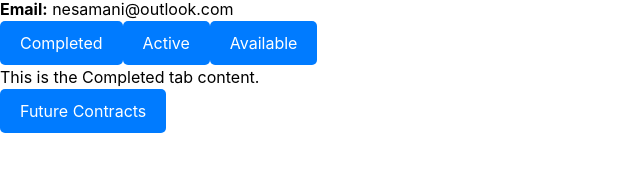
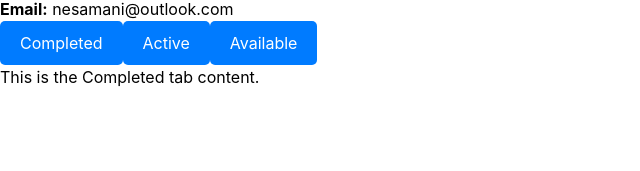
Before and after one commit to vigneshwaranbalamurugan/VISHWAS, a React (Vite) app in the folder vishwas/: page /cprofile in a window 1280 px wide. Shown: the part 471-642 px from the top of the page, without its empty margins (0-640 px from the left). Built offline with nearby package versions, Linux system fonts and the light colour scheme.

Commit message:
removed future contracts

```diff
--- a/vishwas/src/pages/cprofile/cprofile.tsx
+++ b/vishwas/src/pages/cprofile/cprofile.tsx
@@ -53,14 +53,7 @@ const CProfile = () => {
 
 
         {/* Future Contracts Button */}
-        <div className="text-center">
-          <button
-            onClick={handleFutureContractsClick}
-            className="bg-blue-500 text-white font-bold py-2 px-4 rounded-lg hover:bg-blue-600"
-          >
-            Future Contracts
-          </button>
-        </div>
+
       </div>
     </div>
   );
```
